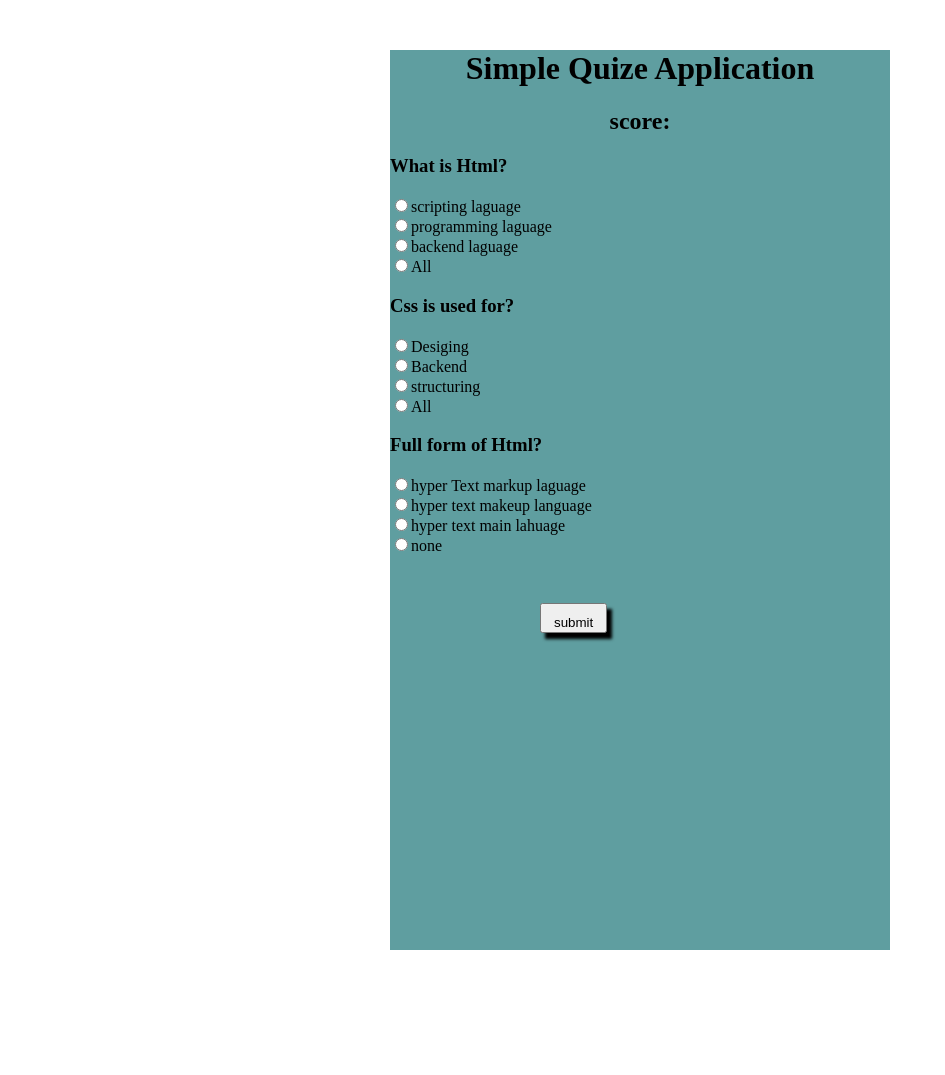
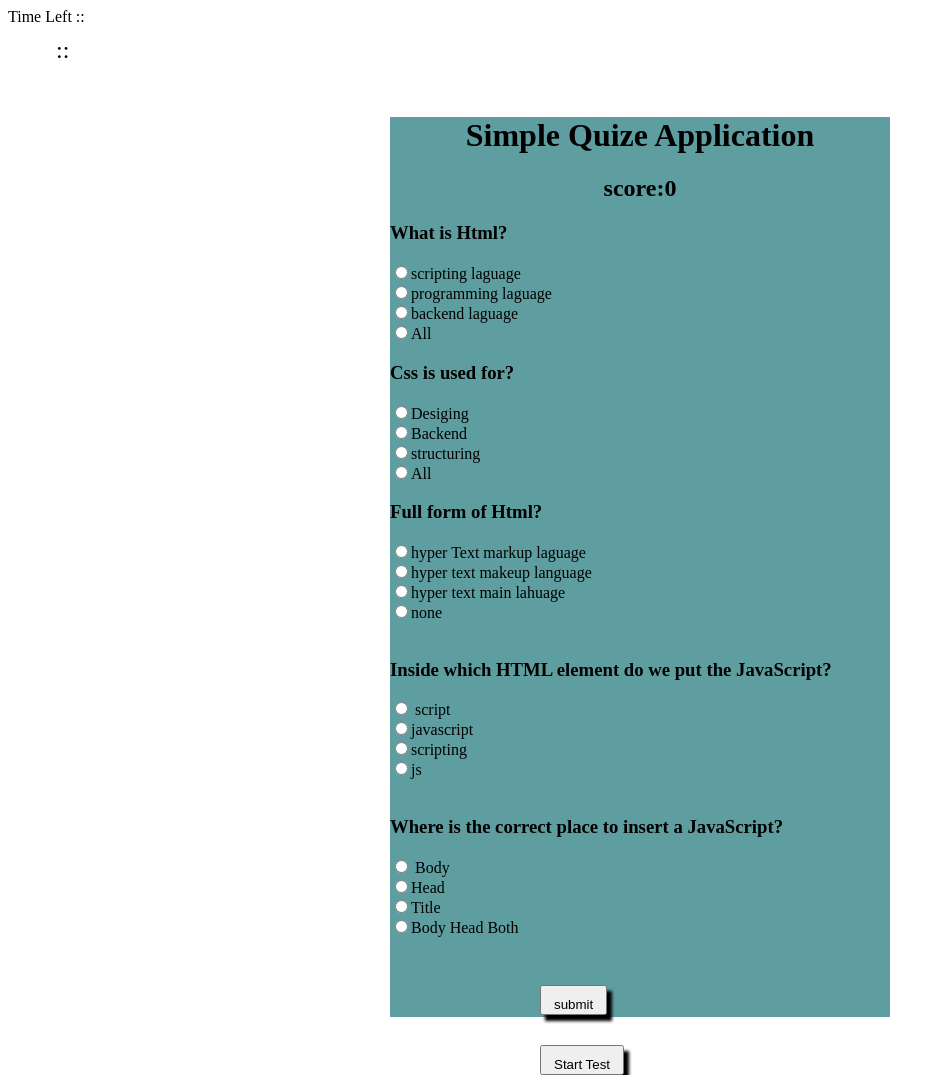
Before and after one commit to 1630113/example, a plain HTML site: page quiz1.html in a window 1280 px wide. Shown: the whole page, without its empty margins (0-945 px from the left). Before the commit the page ends 1000 px from the top, so only its background shows below. Drawn offline with Linux system fonts and the light colour scheme.

Commit message:
Add files via upload

```diff
--- a/quiz1.html
+++ b/quiz1.html
@@ -9,11 +9,26 @@
 </head>
 
 <body>
+
+    <div>
+        <div class="timer"> Time Left ::</div>
+        <input id="minutes" type="text" style="width: 40px;
+                 border: none; font-size: 34px;
+                font-weight: bold; color: black;">
+        <font size="5"> ::
+        </font>
+        <input id="seconds" type="text" style="width: 30px;
+                            border: none; font-size:24px;
+                            font-weight: bold; color: black;">
+    </div>
+
+
+
     <div class="container">
-        <form name="quiz" onsubmit="return  ready()">
+        <form name="quiz" onsubmit=" ready()">
 
             <h1 align="center">Simple Quize Application</h1>
-            <h2 class="result" align="center">score:<span class="Fa"></span></h2>
+            <h2 class="result" id="test" align="center">score:0<span class="Fa"></span></h2>
             <h3 class="lion">What is Html?</h3>
             <input type="radio" name="q1" value="a" id="q1a " /><label>scripting laguage</label><br />
             <input type="radio" name="q1" value="b" id="q1b " /><label>programming laguage</label><br />
@@ -33,8 +48,28 @@
             <input type="radio" name="q3" value="d" id="q3d " /><label>none</label><br /><br />
 
 
+
+            <h3>Inside which HTML element do we put the JavaScript?</h3>
+            <input type="radio" name="q4" value="a" id="q4a " /> <label>script</script></label><br />
+            <input type="radio" name="q4" value="b" id="q4b " /><label>javascript</label><br />
+            <input type="radio" name="q4" value="c" id="q4c " /><label>scripting </label><br />
+            <input type="radio" name="q4" value="d" id="q4d " /><label>js</label><br /><br />
+
+            <h3>Where is the correct place to insert a JavaScript?</h3>
+
+            <input type="radio" name="q5" value="a" id="q5a " /> <label>Body</script></label><br />
+            <input type="radio" name="q5" value="b" id="q5b " /><label>Head</label><br />
+            <input type="radio" name="q5" value="c" id="q5c " /><label>Title </label><br />
+            <input type="radio" name="q5" value="d" id="q5d " /><label>Body Head Both</label><br /><br />
+
+
+
             <button type="submit">submit</button>
         </form>
+        <!-- <p  id="test"></p> -->
+
+        <button id="begen" onclick="countdown()">Start Test
+        </button>
     </div>
 
     <script src="./main.js"></script>
```
